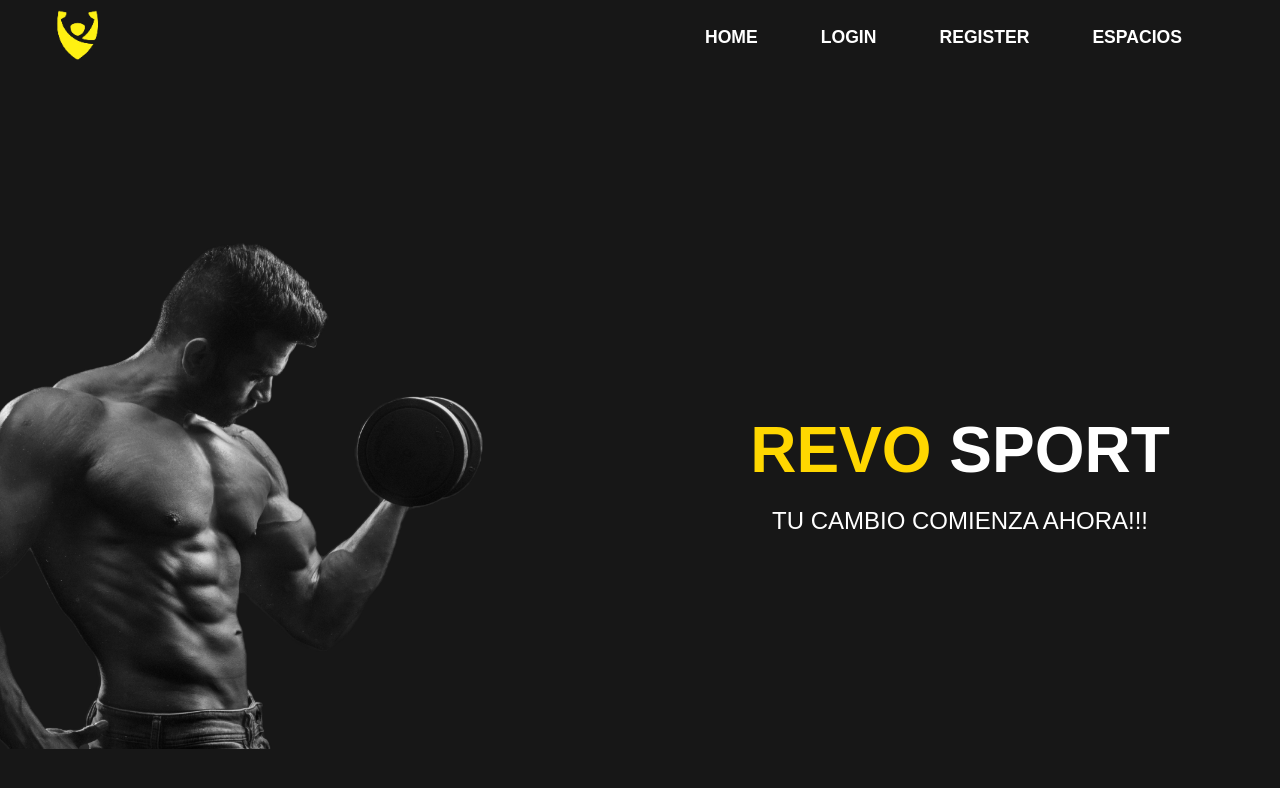
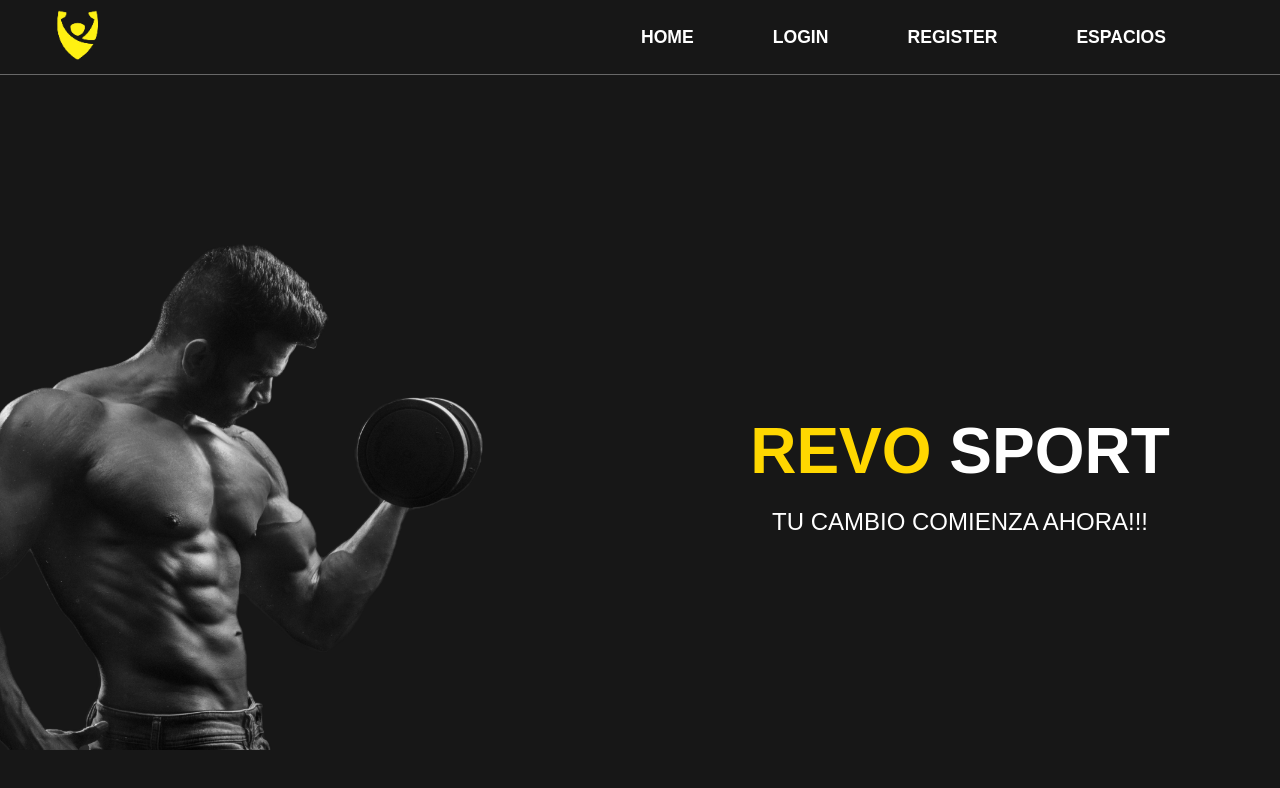
Before and after one commit to AnthoLogy63/ProgramacionWeb_Proy_GymLocal, an Angular app in the folder PROYECTO_REVO/frontend/: page /home in a window 1280 px wide. Shown: the top 788 px of the page. Built offline with nearby package versions, Linux system fonts and the light colour scheme.

Commit message:
Se agrega una linea diferenciadora en navmenu

```diff
--- a/PROYECTO_REVO/frontend/src/app/shared/navmenu/navmenu.component.css
+++ b/PROYECTO_REVO/frontend/src/app/shared/navmenu/navmenu.component.css
@@ -13,6 +13,7 @@ header {
   align-items: center;
   padding: 10px 50px;
   background-color: transparent;
+  border-bottom: 1px solid #686868;
 }
 
 /* Logo */
@@ -63,7 +64,7 @@ header {
   }
 
   .navmenu ul li {
-      margin-right: 3rem; /* Espacio entre elementos de navegación */
+      margin-right: 4rem; /* Espacio entre elementos de navegación */
   }
 }
 
```
